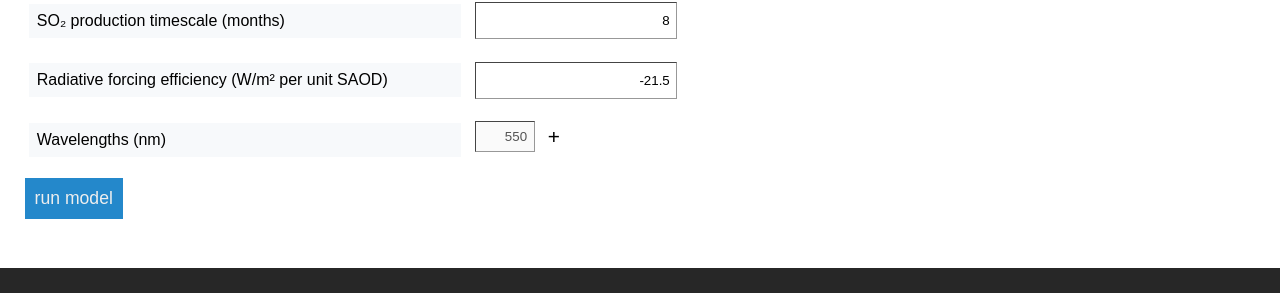
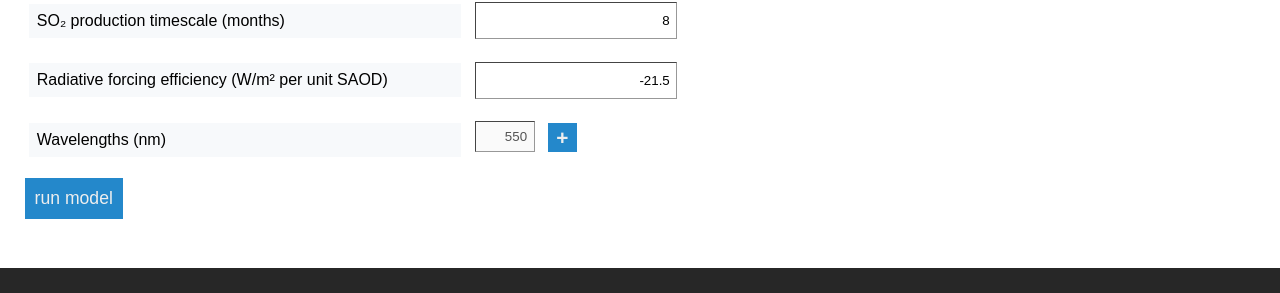
Before and after one commit to cemac/volc2clim, a Flask app: page / in a window 1280 px wide. Shown: the part 1041-1334 px from the top of the page. Run offline with Flask 2, Linux system fonts and the light colour scheme; some libraries are stand-ins or nearby versions.

Commit message:
Wavelength inputs styling adjustment
Adjust wavelength +/- buttons styling. Match style of other buttons.

```diff
--- a/static/css/home.css
+++ b/static/css/home.css
@@ -57,13 +57,14 @@
 
 .wavelength_button {
   font-size: 1.3em;
-  color: #000000;
-  background-color: #ffffff;
-  border: 0px solid #ffffff;
-  padding: 0em;
-  padding-bottom: 0.3em;
-  margin: 0em;
+  font-weight: bold;
+  height: 1.4em;
+  width: 1.4em;
+  color: #eeeeee;
+  background-color: #2488cb;
+  border: 1px solid #2488cb;
   margin-left: 0.3em;
+  margin-top: 0.4em;
   cursor: pointer;
 }
 
```
